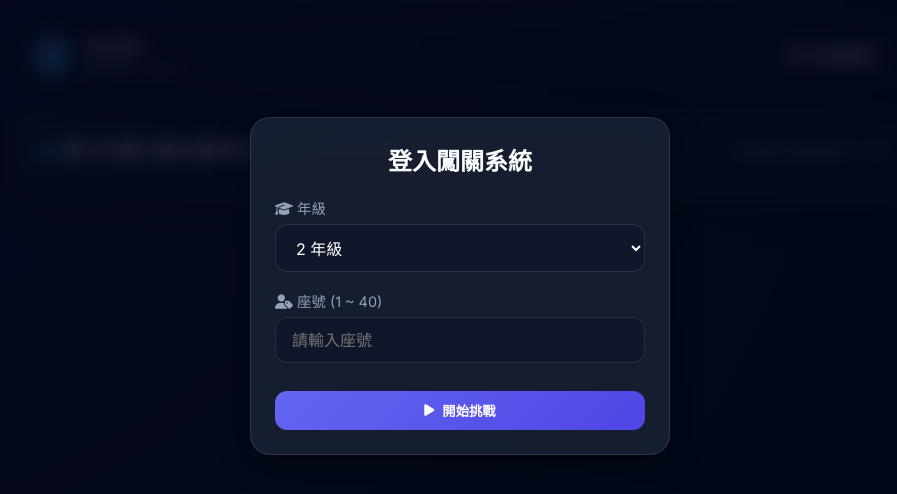
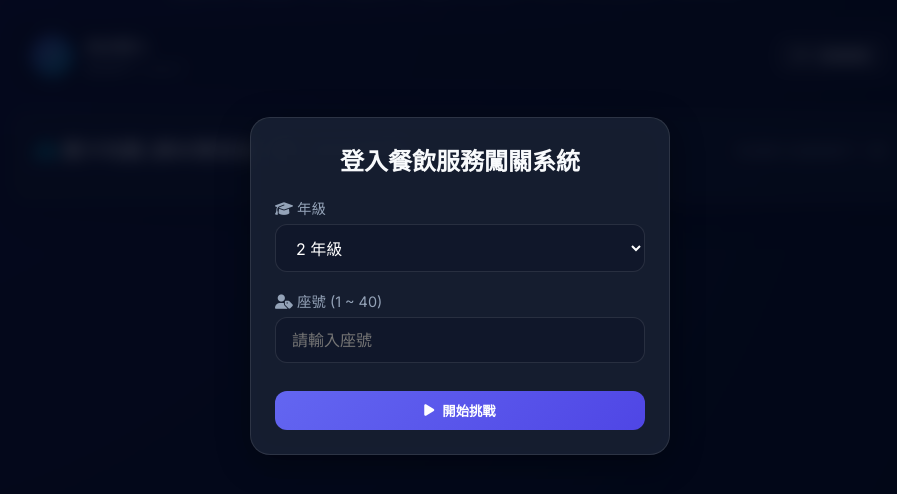
Before and after one commit to i0952112046-cloud/hospitality-vocab-game2, a plain HTML site: page 單字闖關遊戲.html in a window 1280 px wide. Shown: the part 102-596 px from the top of the page, without its empty margins (180-1077 px from the left). Drawn offline with Linux system fonts and the light colour scheme.

Commit message:
Update login modal title to 登入餐飲服務闖關系統

```diff
--- a/單字闖關遊戲.html
+++ b/單字闖關遊戲.html
@@ -384,7 +384,7 @@
   <!-- Login Modal -->
   <div id="login-modal" class="modal-overlay">
     <div class="glass-card modal-content">
-      <h2 style="text-align: center; margin-bottom: 20px; font-family: 'Outfit', sans-serif;">登入闖關系統</h2>
+      <h2 style="text-align: center; margin-bottom: 20px; font-family: 'Outfit', sans-serif;">登入餐飲服務闖關系統</h2>
       <form id="login-form">
         <div class="form-group">
           <label><i class="fa-solid fa-graduation-cap"></i> 年級</label>
```
